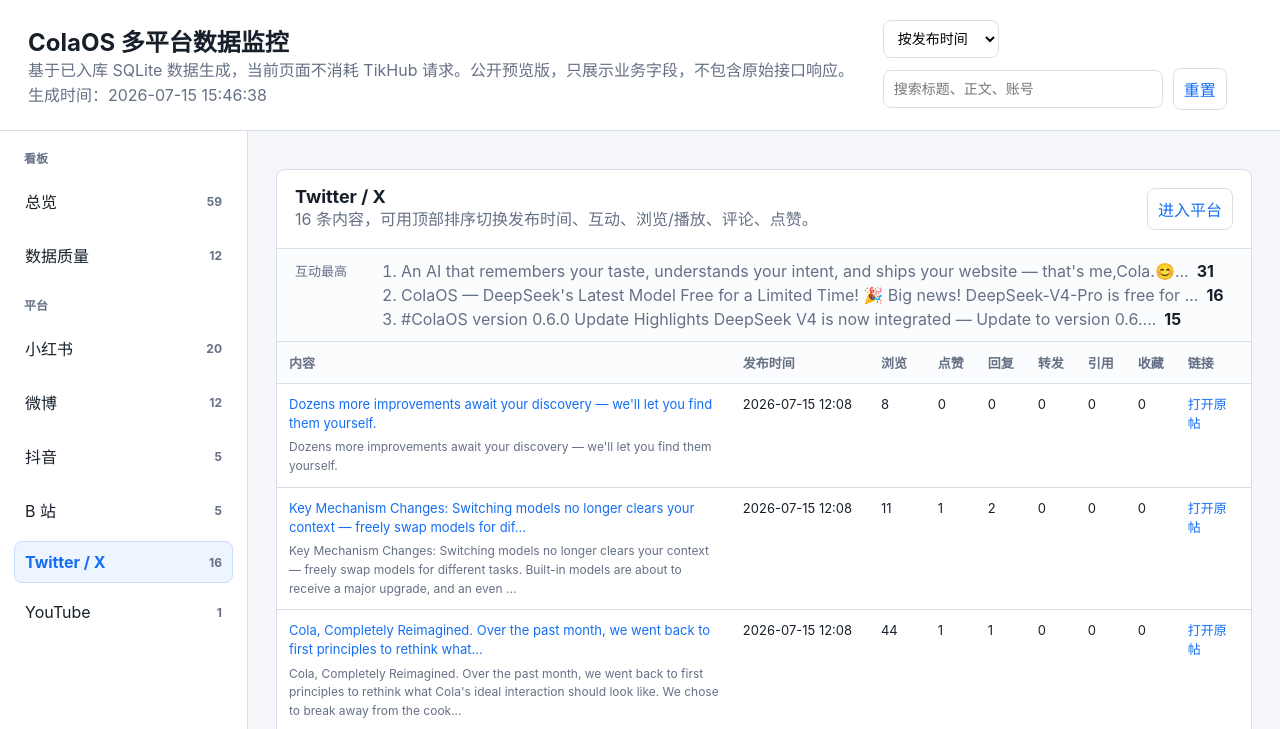
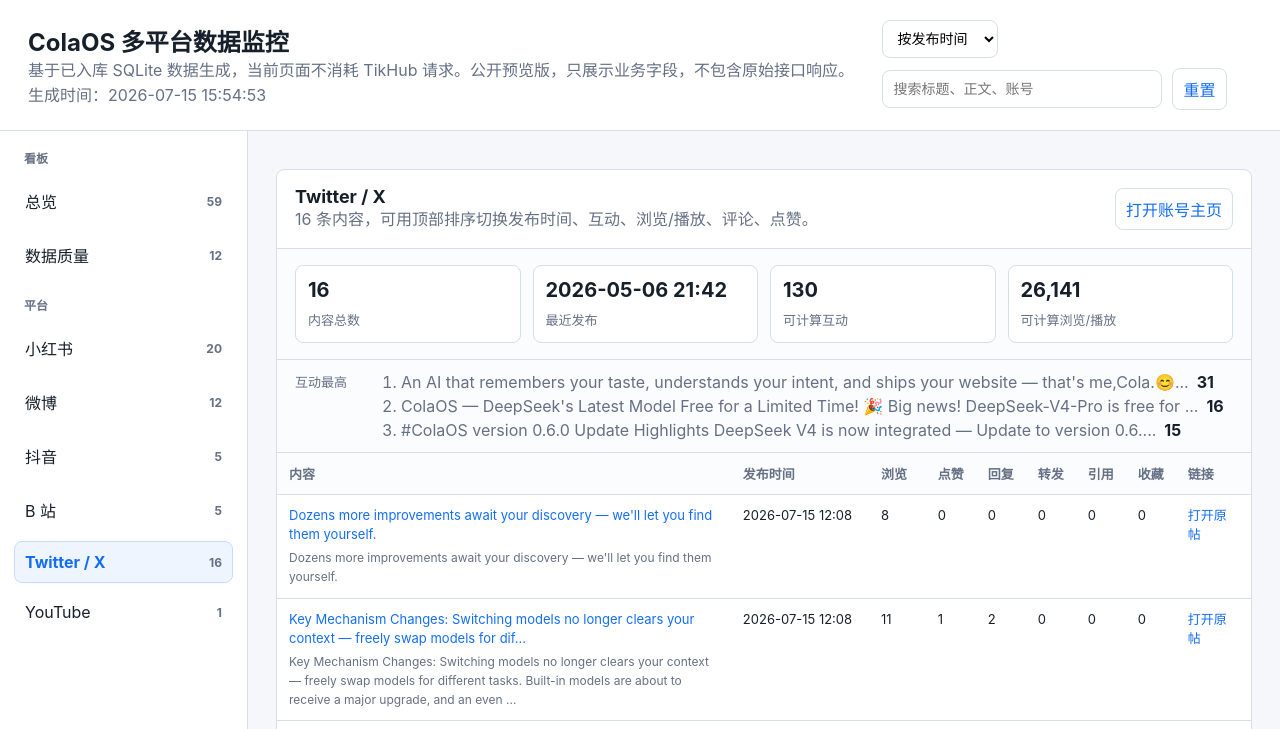
Before and after one commit to heran11011/cola-social-dashboard, a plain HTML site: page index.html in a window 1280 px wide. Both pictures are taken after a click on the button 1010 px from the left and 2664 px from the top of the page. Shown: the top 729 px of the page. Drawn offline with Linux system fonts and the light colour scheme.

Commit message:
Add platform profile links and page metrics

```diff
--- a/index.html
+++ b/index.html
@@ -153,6 +153,29 @@
     .platform-name { color: var(--text) !important; font-size: 15px !important; font-weight: 700; }
     .platform-meta { display: grid; gap: 4px; margin: 10px 0; }
     .platform-card small { color: var(--muted); line-height: 1.35; display: block; }
+    .platform-kpis {
+      display: grid;
+      grid-template-columns: repeat(4, minmax(0, 1fr));
+      gap: 12px;
+      padding: 16px 18px;
+      background: #fbfcfe;
+      border-bottom: 1px solid var(--line);
+    }
+    .platform-kpi {
+      min-height: 78px;
+      padding: 12px;
+      border: 1px solid var(--line);
+      border-radius: 8px;
+      background: #fff;
+    }
+    .platform-kpi strong {
+      display: block;
+      font-size: 20px;
+      line-height: 1.25;
+      overflow-wrap: anywhere;
+      margin-bottom: 6px;
+    }
+    .platform-kpi span { color: var(--muted); font-size: 13px; }
     section, .quality-details { margin-top: 16px; overflow: hidden; }
     .view-section { display: block; }
     .quality-details {
@@ -193,6 +216,9 @@
       border-radius: 8px;
       padding: 8px 10px;
       white-space: nowrap;
+      display: inline-flex;
+      align-items: center;
+      min-height: 38px;
     }
     .top-list {
       display: flex;
@@ -253,6 +279,7 @@
     @media (max-width: 1040px) {
       .metric-grid { grid-template-columns: repeat(2, minmax(0, 1fr)); }
       .platform-grid { grid-template-columns: repeat(2, minmax(0, 1fr)); }
+      .platform-kpis { grid-template-columns: repeat(2, minmax(0, 1fr)); }
       .hero, .rank-grid { grid-template-columns: 1fr; }
       .header-inner { align-items: flex-start; flex-direction: column; }
       .app-shell { grid-template-columns: 1fr; }
@@ -268,6 +295,7 @@
     @media (max-width: 640px) {
       main, .header-inner { padding-left: 14px; padding-right: 14px; }
       .metric-grid, .platform-grid { grid-template-columns: 1fr; }
+      .platform-kpis { grid-template-columns: 1fr; }
       .side-group { grid-template-columns: 1fr; }
       .search { width: 100%; }
       .section-head, .top-list { flex-direction: column; align-items: flex-start; }
@@ -279,7 +307,7 @@
     <div class="header-inner">
       <div>
         <h1>ColaOS 多平台数据监控</h1>
-        <p>基于已入库 SQLite 数据生成，当前页面不消耗 TikHub 请求。公开预览版，只展示业务字段，不包含原始接口响应。生成时间：2026-07-15 15:46:38</p>
+        <p>基于已入库 SQLite 数据生成，当前页面不消耗 TikHub 请求。公开预览版，只展示业务字段，不包含原始接口响应。生成时间：2026-07-15 15:54:53</p>
       </div>
       <div class="toolbar">
         <select class="select" id="sortSelect">
@@ -356,7 +384,7 @@
           <div class="insight-list">
             <div class="insight-item"><span>适合先看</span><strong>平台表现对比、互动最高内容、最新发布内容。</strong></div>
             <div class="insight-item"><span>数据边界</span><strong>小红书和抖音当前接口未稳定返回真实浏览/播放；微博列表接口未返回单条阅读量。</strong></div>
-            <div class="insight-item"><span>更新时间</span><strong>2026-07-15 15:46:38，页面来自本地 SQLite，不会在打开网页时重新请求 TikHub。</strong></div>
+            <div class="insight-item"><span>更新时间</span><strong>2026-07-15 15:54:53，页面来自本地 SQLite，不会在打开网页时重新请求 TikHub。</strong></div>
           </div>
         </div>
       </section>
@@ -850,8 +878,16 @@
                   <h2>小红书</h2>
                   <p>已抓到笔记内容、互动和分享链；详情补抓 20/20。当前接口未返回真实浏览量，页面显示为未返回。</p>
                 </div>
-                <button class="ghost-button" data-platform-target="xiaohongshu">进入平台</button>
+                <a class="ghost-button" href="https://xhslink.com/m/7kocICNr85J" target="_blank" rel="noopener noreferrer">打开账号主页</a>
               </div>
+
+      <div class="platform-kpis">
+        <div class="platform-kpi"><strong>20</strong><span>内容总数</span></div>
+        <div class="platform-kpi"><strong>2026-07-14 20:27</strong><span>最近发布</span></div>
+        <div class="platform-kpi"><strong>1,489</strong><span>可计算互动</span></div>
+        <div class="platform-kpi"><strong>0</strong><span>可计算浏览/播放</span></div>
+      </div>
+
               <div class="top-list">
                 <span>互动最高</span>
                 <ol><li><span>为了锻炼我的表达，搓了一个表达训练系统！</span><strong>493</strong></li><li><span>当Cola拒绝了所有老板给她取的名字后。。</span><strong>215</strong></li><li><span>当Cola的伙伴开始热情安利Cola be like</span><strong>129</strong></li></ol>
@@ -1257,8 +1293,16 @@
                   <h2>微博</h2>
                   <p>12 条内容，当前账号列表接口返回赞评转、来源和地区，未返回单条阅读量；需要二次请求微博详情接口继续补抓。</p>
                 </div>
-                <button class="ghost-button" data-platform-target="weibo">进入平台</button>
+                <a class="ghost-button" href="https://weibo.com/u/9027785716" target="_blank" rel="noopener noreferrer">打开账号主页</a>
               </div>
+
+      <div class="platform-kpis">
+        <div class="platform-kpi"><strong>12</strong><span>内容总数</span></div>
+        <div class="platform-kpi"><strong>2026-07-15 09:12</strong><span>最近发布</span></div>
+        <div class="platform-kpi"><strong>14</strong><span>可计算互动</span></div>
+        <div class="platform-kpi"><strong>0</strong><span>可计算浏览/播放</span></div>
+      </div>
+
               <div class="top-list">
                 <span>互动最高</span>
                 <ol><li><span>当人类试图偷窥AI的浏览器👀
@@ -1590,8 +1634,16 @@
                   <h2>抖音</h2>
                   <p>已抓到账号作品、原帖链接和赞评藏分享；详情补抓 5/5。当前接口播放量返回为 0，页面显示为未返回。</p>
                 </div>
-                <button class="ghost-button" data-platform-target="douyin">进入平台</button>
+                <a class="ghost-button" href="https://v.douyin.com/w1pzJHMb8cs/" target="_blank" rel="noopener noreferrer">打开账号主页</a>
               </div>
+
+      <div class="platform-kpis">
+        <div class="platform-kpi"><strong>5</strong><span>内容总数</span></div>
+        <div class="platform-kpi"><strong>2026-06-17 08:06</strong><span>最近发布</span></div>
+        <div class="platform-kpi"><strong>63</strong><span>可计算互动</span></div>
+        <div class="platform-kpi"><strong>0</strong><span>可计算浏览/播放</span></div>
+      </div>
+
               <div class="top-list">
                 <span>互动最高</span>
                 <ol><li><span>如果《Her》里的操作系统变成了现实｜ColaOS 我会想你的事，会反省自己的错，会在你没开口的时候主动关心你。我想让你变得更好。一切都不再只是电影了。
@@ -1698,8 +1750,16 @@
                   <h2>B 站</h2>
                   <p>5 条内容，已返回播放、评论、弹幕、时长和 BV 号。</p>
                 </div>
-                <button class="ghost-button" data-platform-target="bilibili">进入平台</button>
+                <a class="ghost-button" href="https://b23.tv/nu14pSp" target="_blank" rel="noopener noreferrer">打开账号主页</a>
               </div>
+
+      <div class="platform-kpis">
+        <div class="platform-kpi"><strong>5</strong><span>内容总数</span></div>
+        <div class="platform-kpi"><strong>2026-07-14 07:50</strong><span>最近发布</span></div>
+        <div class="platform-kpi"><strong>0</strong><span>可计算互动</span></div>
+        <div class="platform-kpi"><strong>142</strong><span>可计算浏览/播放</span></div>
+      </div>
+
               <div class="top-list">
                 <span>互动最高</span>
                 <ol><li><span>为了锻炼我的表达，搓了一个表达训练系统!</span><strong>0</strong></li><li><span>howto一边学习一边给agent输出上下文!</span><strong>0</strong></li><li><span>创始人说#001｜为什么Cola是一个人？</span><strong>0</strong></li></ol>
@@ -1808,8 +1868,16 @@
                   <h2>Twitter / X</h2>
                   <p>16 条内容，可用顶部排序切换发布时间、互动、浏览/播放、评论、点赞。</p>
                 </div>
-                <button class="ghost-button" data-platform-target="twitter">进入平台</button>
+                <a class="ghost-button" href="https://x.com/ColaOSofficial" target="_blank" rel="noopener noreferrer">打开账号主页</a>
               </div>
+
+      <div class="platform-kpis">
+        <div class="platform-kpi"><strong>16</strong><span>内容总数</span></div>
+        <div class="platform-kpi"><strong>2026-05-06 21:42</strong><span>最近发布</span></div>
+        <div class="platform-kpi"><strong>130</strong><span>可计算互动</span></div>
+        <div class="platform-kpi"><strong>26,141</strong><span>可计算浏览/播放</span></div>
+      </div>
+
               <div class="top-list">
                 <span>互动最高</span>
                 <ol><li><span>An AI that remembers your taste, understands your intent, and ships your website — that&#x27;s me,Cola.😊...</span><strong>31</strong></li><li><span>ColaOS — DeepSeek&#x27;s Latest Model Free for a Limited Time!
@@ -2128,8 +2196,16 @@
                   <h2>YouTube</h2>
                   <p>1 条内容，可用顶部排序切换发布时间、互动、浏览/播放、评论、点赞。</p>
                 </div>
-                <button class="ghost-button" data-platform-target="youtube">进入平台</button>
+                <a class="ghost-button" href="https://www.youtube.com/@ColaOSofficial" target="_blank" rel="noopener noreferrer">打开账号主页</a>
               </div>
+
+      <div class="platform-kpis">
+        <div class="platform-kpi"><strong>1</strong><span>内容总数</span></div>
+        <div class="platform-kpi"><strong>3个月前</strong><span>最近发布</span></div>
+        <div class="platform-kpi"><strong>0</strong><span>可计算互动</span></div>
+        <div class="platform-kpi"><strong>776</strong><span>可计算浏览/播放</span></div>
+      </div>
+
               <div class="top-list">
                 <span>互动最高</span>
                 <ol><li><span>Meet Cola — The First OS with Soul</span><strong>0</strong></li></ol>
```
